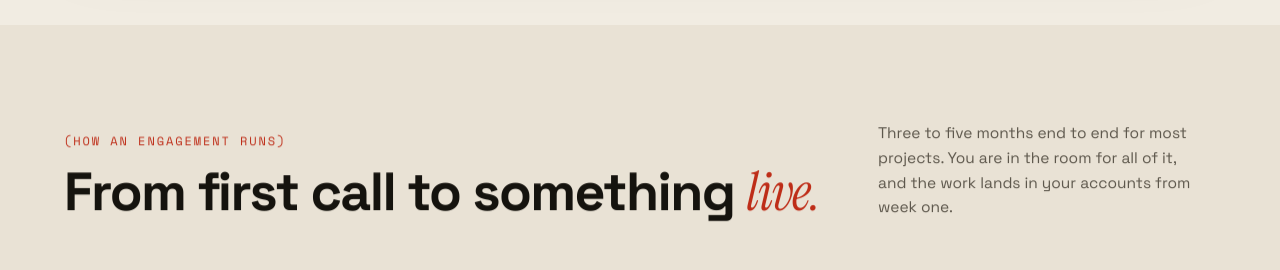
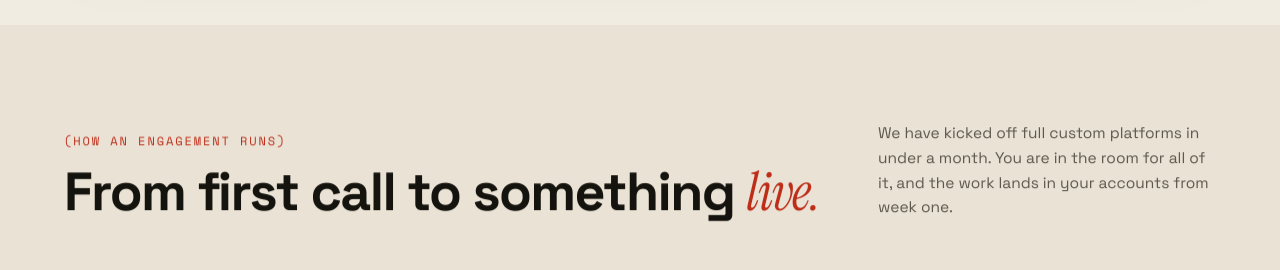
Before and after one commit to poreldeporte/viola-creative-web, a plain HTML site: page index.html in a window 1280 px wide. Shown: the part 10040-10310 px from the top of the page. Drawn offline with nearby package versions, Linux system fonts and the light colour scheme.

Commit message:
Update the process lede to the sub-month kickoff claim
Was 'Three to five months end to end for most projects.'

```diff
--- a/index.html
+++ b/index.html
@@ -682,7 +682,7 @@
         <div data-reveal style="font-family:'Space Mono',monospace;font-size:12px;letter-spacing:.16em;color:#BE2D18;margin-bottom:16px">(HOW AN ENGAGEMENT RUNS)</div>
         <h2 data-reveal data-delay="60" style="font-size:clamp(32px,4.2vw,60px);font-weight:700;letter-spacing:-.03em;line-height:1.02;margin:0;max-width:22ch">From first call to something <span style="font-family:'Instrument Serif',serif;font-weight:400;font-style:italic;color:#BE2D18">live.</span></h2>
       </div>
-      <p data-reveal data-delay="120" style="font-size:15.5px;line-height:1.6;color:#5d574c;max-width:34ch;margin:0;text-wrap:pretty">Three to five months end to end for most projects. You are in the room for all of it, and the work lands in your accounts from week one.</p>
+      <p data-reveal data-delay="120" style="font-size:15.5px;line-height:1.6;color:#5d574c;max-width:34ch;margin:0;text-wrap:pretty">We have kicked off full custom platforms in under a month. You are in the room for all of it, and the work lands in your accounts from week one.</p>
     </div>
     <div data-proc style="display:grid;grid-template-columns:repeat(4,1fr);gap:20px">
       <div data-reveal data-delay="0" data-proc-card style="background:#ffffff;border:1px solid rgba(21,19,14,.14);border-radius:16px;padding:32px 28px;display:flex;flex-direction:column">
```
